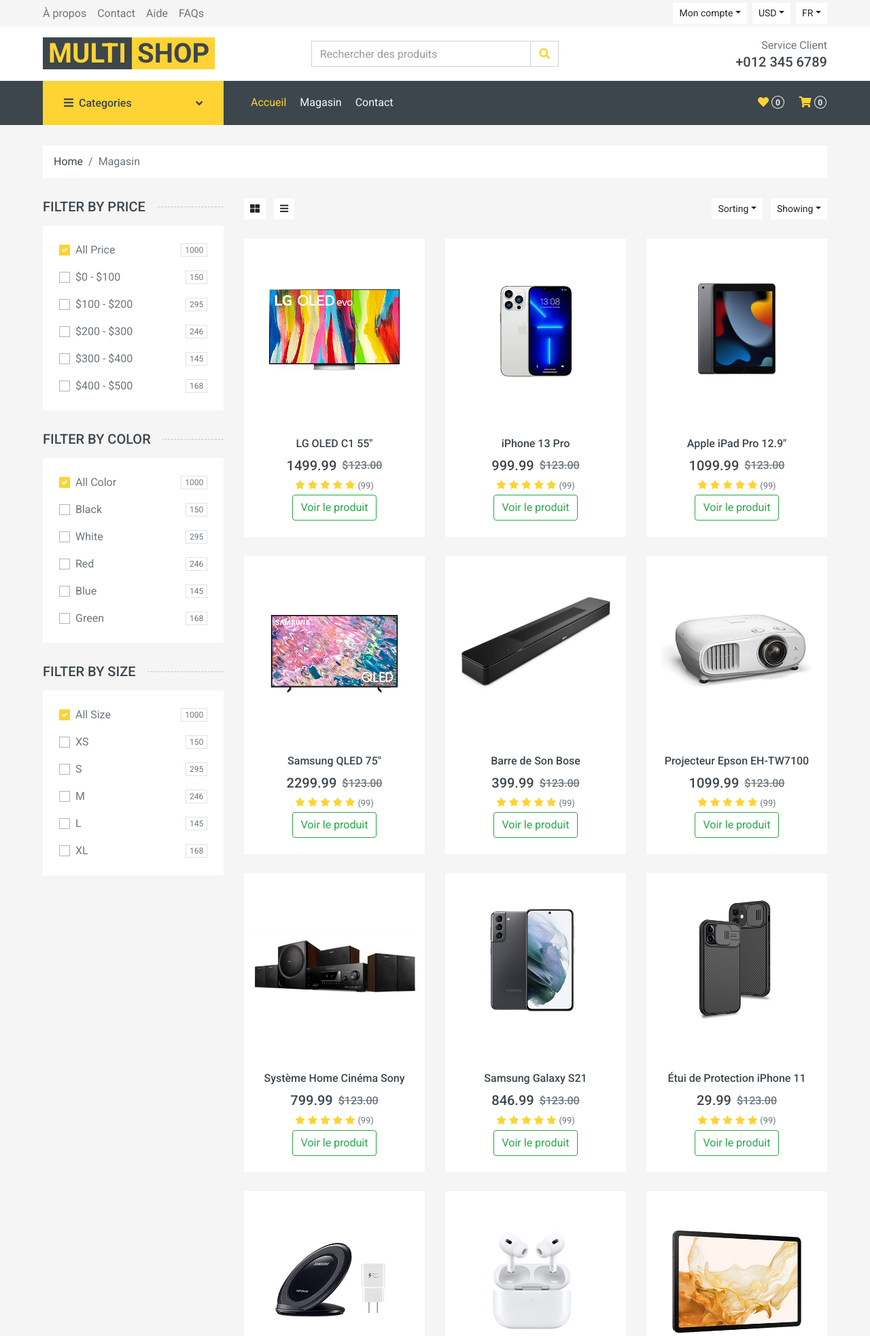
After one commit to Lil-Code30/django-ecommerce, a Django app: page /magasin/ in a window 1280 px wide. The commit adds this page. Shown: the top 1966 px of the page at 68% size. Run offline with Django 5.2, Linux system fonts and the light colour scheme; data comes from the database, SQL or seed files in the repository; some libraries are stand-ins or nearby versions.

Commit message:
Adding the store page for all products

```diff
--- a/boutique/urls.py
+++ b/boutique/urls.py
@@ -3,5 +3,6 @@
 
 urlpatterns = [
     path('', views.home, name='home'),
-    path('product/<slug:slug>', views.product_detail, name='product_detail'),
+    path('magasin/', views.magasin, name='magasin'),
+    path('magasin/category/product/<slug:slug>', views.product_detail, name='product_detail'),
 ]
--- a/boutique/views.py
+++ b/boutique/views.py
@@ -14,6 +14,25 @@
 
     return render(request,  'home.html', context)
 
+def magasin(request):
+    #Recuperer tous les produits
+    products = Product.objects.all()
+    return render(request,  'magasin.html', {'products': products})
+
+def category_products(request, slug):
+    #Recuperer la categorie
+    categorie = get_object_or_404(Category, slug=slug)
+
+    #Recuperer les produits de la categorie
+    products =  Product.objects.filter(category=categorie)
+
+    context = {
+        'categorie': categorie,
+        'products':products
+    }
+
+    return render(request, 'category_products.html', context)
+
 
 def product_detail(request, slug):
     product = get_object_or_404(Product, slug= slug)
--- a/templates/base/navbar.html
+++ b/templates/base/navbar.html
@@ -90,7 +90,7 @@
             <nav class="collapse position-absolute navbar navbar-vertical navbar-light align-items-start p-0 bg-light" id="navbar-vertical" style="width: calc(100% - 30px); z-index: 999;">
                 <div class="navbar-nav w-100">
                     {%  for category in categories %}
-                    <a href="" class="nav-item nav-link">{{ category.name}}</a>
+                    <a href="{% url 'category_products' category.slug %}" class="nav-item nav-link">{{category.name}}</a>
                     {% endfor %}
                 </div>
             </nav>
@@ -107,7 +107,7 @@
                 <div class="collapse navbar-collapse justify-content-between" id="navbarCollapse">
                     <div class="navbar-nav mr-auto py-0">
                         <a href="{% url 'home'%}" class="nav-item nav-link active">Accueil</a>
-                        <a href="#" class="nav-item nav-link">Magasin</a>
+                        <a href="{% url 'magasin'%}" class="nav-item nav-link">Magasin</a>
                         <a href="#" class="nav-item nav-link">Contact</a>
                     </div>
                     <div class="navbar-nav ml-auto py-0 d-none d-lg-block">
--- /dev/null
+++ b/templates/magasin.html
@@ -0,0 +1,223 @@
+{% extends 'base/base.html'%}
+{% load static %}
+{% block content %}
+
+    <!-- Breadcrumb Start -->
+    <div class="container-fluid">
+        <div class="row px-xl-5">
+            <div class="col-12">
+                <nav class="breadcrumb bg-light mb-30">
+                    <a class="breadcrumb-item text-dark" href="#">Home</a>
+                    <span class="breadcrumb-item active">Magasin</span>
+                </nav>
+            </div>
+        </div>
+    </div>
+    <!-- Breadcrumb End -->
+
+
+    <!-- Shop Start -->
+    <div class="container-fluid">
+        <div class="row px-xl-5">
+            <!-- Shop Sidebar Start -->
+            <div class="col-lg-3 col-md-4">
+                <!-- Price Start -->
+                <h5 class="section-title position-relative text-uppercase mb-3"><span class="bg-secondary pr-3">Filter by price</span></h5>
+                <div class="bg-light p-4 mb-30">
+                    <form>
+                        <div class="custom-control custom-checkbox d-flex align-items-center justify-content-between mb-3">
+                            <input type="checkbox" class="custom-control-input" checked id="price-all">
+                            <label class="custom-control-label" for="price-all">All Price</label>
+                            <span class="badge border font-weight-normal">1000</span>
+                        </div>
+                        <div class="custom-control custom-checkbox d-flex align-items-center justify-content-between mb-3">
+                            <input type="checkbox" class="custom-control-input" id="price-1">
+                            <label class="custom-control-label" for="price-1">$0 - $100</label>
+                            <span class="badge border font-weight-normal">150</span>
+                        </div>
+                        <div class="custom-control custom-checkbox d-flex align-items-center justify-content-between mb-3">
+                            <input type="checkbox" class="custom-control-input" id="price-2">
+                            <label class="custom-control-label" for="price-2">$100 - $200</label>
+                            <span class="badge border font-weight-normal">295</span>
+                        </div>
+                        <div class="custom-control custom-checkbox d-flex align-items-center justify-content-between mb-3">
+                            <input type="checkbox" class="custom-control-input" id="price-3">
+                            <label class="custom-control-label" for="price-3">$200 - $300</label>
+                            <span class="badge border font-weight-normal">246</span>
+                        </div>
+                        <div class="custom-control custom-checkbox d-flex align-items-center justify-content-between mb-3">
+                            <input type="checkbox" class="custom-control-input" id="price-4">
+                            <label class="custom-control-label" for="price-4">$300 - $400</label>
+                            <span class="badge border font-weight-normal">145</span>
+                        </div>
+                        <div class="custom-control custom-checkbox d-flex align-items-center justify-content-between">
+                            <input type="checkbox" class="custom-control-input" id="price-5">
+                            <label class="custom-control-label" for="price-5">$400 - $500</label>
+                            <span class="badge border font-weight-normal">168</span>
+                        </div>
+                    </form>
+                </div>
+                <!-- Price End -->
+
+                <!-- Color Start -->
+                <h5 class="section-title position-relative text-uppercase mb-3"><span class="bg-secondary pr-3">Filter by color</span></h5>
+                <div class="bg-light p-4 mb-30">
+                    <form>
+                        <div class="custom-control custom-checkbox d-flex align-items-center justify-content-between mb-3">
+                            <input type="checkbox" class="custom-control-input" checked id="color-all">
+                            <label class="custom-control-label" for="price-all">All Color</label>
+                            <span class="badge border font-weight-normal">1000</span>
+                        </div>
+                        <div class="custom-control custom-checkbox d-flex align-items-center justify-content-between mb-3">
+                            <input type="checkbox" class="custom-control-input" id="color-1">
+                            <label class="custom-control-label" for="color-1">Black</label>
+                            <span class="badge border font-weight-normal">150</span>
+                        </div>
+                        <div class="custom-control custom-checkbox d-flex align-items-center justify-content-between mb-3">
+                            <input type="checkbox" class="custom-control-input" id="color-2">
+                            <label class="custom-control-label" for="color-2">White</label>
+                            <span class="badge border font-weight-normal">295</span>
+                        </div>
+                        <div class="custom-control custom-checkbox d-flex align-items-center justify-content-between mb-3">
+                            <input type="checkbox" class="custom-control-input" id="color-3">
+                            <label class="custom-control-label" for="color-3">Red</label>
+                            <span class="badge border font-weight-normal">246</span>
+                        </div>
+                        <div class="custom-control custom-checkbox d-flex align-items-center justify-content-between mb-3">
+                            <input type="checkbox" class="custom-control-input" id="color-4">
+                            <label class="custom-control-label" for="color-4">Blue</label>
+                            <span class="badge border font-weight-normal">145</span>
+                        </div>
+                        <div class="custom-control custom-checkbox d-flex align-items-center justify-content-between">
+                            <input type="checkbox" class="custom-control-input" id="color-5">
+                            <label class="custom-control-label" for="color-5">Green</label>
+                            <span class="badge border font-weight-normal">168</span>
+                        </div>
+                    </form>
+                </div>
+                <!-- Color End -->
+
+                <!-- Size Start -->
+                <h5 class="section-title position-relative text-uppercase mb-3"><span class="bg-secondary pr-3">Filter by size</span></h5>
+                <div class="bg-light p-4 mb-30">
+                    <form>
+                        <div class="custom-control custom-checkbox d-flex align-items-center justify-content-between mb-3">
+                            <input type="checkbox" class="custom-control-input" checked id="size-all">
+                            <label class="custom-control-label" for="size-all">All Size</label>
+                            <span class="badge border font-weight-normal">1000</span>
+                        </div>
+                        <div class="custom-control custom-checkbox d-flex align-items-center justify-content-between mb-3">
+                            <input type="checkbox" class="custom-control-input" id="size-1">
+                            <label class="custom-control-label" for="size-1">XS</label>
+                            <span class="badge border font-weight-normal">150</span>
+                        </div>
+                        <div class="custom-control custom-checkbox d-flex align-items-center justify-content-between mb-3">
+                            <input type="checkbox" class="custom-control-input" id="size-2">
+                            <label class="custom-control-label" for="size-2">S</label>
+                            <span class="badge border font-weight-normal">295</span>
+                        </div>
+                        <div class="custom-control custom-checkbox d-flex align-items-center justify-content-between mb-3">
+                            <input type="checkbox" class="custom-control-input" id="size-3">
+                            <label class="custom-control-label" for="size-3">M</label>
+                            <span class="badge border font-weight-normal">246</span>
+                        </div>
+                        <div class="custom-control custom-checkbox d-flex align-items-center justify-content-between mb-3">
+                            <input type="checkbox" class="custom-control-input" id="size-4">
+                            <label class="custom-control-label" for="size-4">L</label>
+                            <span class="badge border font-weight-normal">145</span>
+                        </div>
+                        <div class="custom-control custom-checkbox d-flex align-items-center justify-content-between">
+                            <input type="checkbox" class="custom-control-input" id="size-5">
+                            <label class="custom-control-label" for="size-5">XL</label>
+                            <span class="badge border font-weight-normal">168</span>
+                        </div>
+                    </form>
+                </div>
+                <!-- Size End -->
+            </div>
+            <!-- Shop Sidebar End -->
+
+
+            <!-- Shop Product Start -->
+            <div class="col-lg-9 col-md-8">
+                <div class="row pb-3">
+                    <div class="col-12 pb-1">
+                        <div class="d-flex align-items-center justify-content-between mb-4">
+                            <div>
+                                <button class="btn btn-sm btn-light"><i class="fa fa-th-large"></i></button>
+                                <button class="btn btn-sm btn-light ml-2"><i class="fa fa-bars"></i></button>
+                            </div>
+                            <div class="ml-2">
+                                <div class="btn-group">
+                                    <button type="button" class="btn btn-sm btn-light dropdown-toggle" data-toggle="dropdown">Sorting</button>
+                                    <div class="dropdown-menu dropdown-menu-right">
+                                        <a class="dropdown-item" href="#">Latest</a>
+                                        <a class="dropdown-item" href="#">Popularity</a>
+                                        <a class="dropdown-item" href="#">Best Rating</a>
+                                    </div>
+                                </div>
+                                <div class="btn-group ml-2">
+                                    <button type="button" class="btn btn-sm btn-light dropdown-toggle" data-toggle="dropdown">Showing</button>
+                                    <div class="dropdown-menu dropdown-menu-right">
+                                        <a class="dropdown-item" href="#">10</a>
+                                        <a class="dropdown-item" href="#">20</a>
+                                        <a class="dropdown-item" href="#">30</a>
+                                    </div>
+                                </div>
+                            </div>
+                        </div>
+                    </div>
+
+                    <!--  Products -->
+                    {% for product in products%}
+                    <div class="col-lg-4 col-md-6 col-sm-6 pb-1">
+                        <div class="product-item bg-light mb-4">
+                            <div class="product-img position-relative overflow-hidden">
+                                <img class="img-fluid w-100" src="{{product.image.url}}" alt="">
+                                <div class="product-action">
+                                    <a class="btn btn-outline-dark btn-square" href=""><i class="fa fa-shopping-cart"></i></a>
+                                    <a class="btn btn-outline-dark btn-square" href=""><i class="far fa-heart"></i></a>
+                                </div>
+                            </div>
+                            <div class="text-center py-4">
+                                <a class="h6 text-decoration-none text-truncate" href="">{{product.name}}</a>
+                                <div class="d-flex align-items-center justify-content-center mt-2">
+                                    <h5>{{product.price}}</h5><h6 class="text-muted ml-2"><del>$123.00</del></h6>
+                                </div>
+                                <div class="d-flex align-items-center justify-content-center mb-1">
+                                    <small class="fa fa-star text-primary mr-1"></small>
+                                    <small class="fa fa-star text-primary mr-1"></small>
+                                    <small class="fa fa-star text-primary mr-1"></small>
+                                    <small class="fa fa-star text-primary mr-1"></small>
+                                    <small class="fa fa-star text-primary mr-1"></small>
+                                    <small>(99)</small>
+                                </div>
+                                <div>
+                                    <a type="button" class="btn btn-outline-success rounded" href="{% url 'product_detail'  product.slug %}">Voir le produit</a>
+                                </div>
+                            </div>
+                        </div>
+                    </div>
+                    {% endfor  %}
+                    <div class="col-12">
+                        <nav>
+                          <ul class="pagination justify-content-center">
+                            <li class="page-item disabled"><a class="page-link" href="#">Previous</span></a></li>
+                            <li class="page-item active"><a class="page-link" href="#">1</a></li>
+                            <li class="page-item"><a class="page-link" href="#">2</a></li>
+                            <li class="page-item"><a class="page-link" href="#">3</a></li>
+                            <li class="page-item"><a class="page-link" href="#">Next</a></li>
+                          </ul>
+                        </nav>
+                    </div>
+                </div>
+            </div>
+            <!-- Shop Product End -->
+        </div>
+    </div>
+    <!-- Shop End -->
+
+
+
+
+{% endblock%}
```
